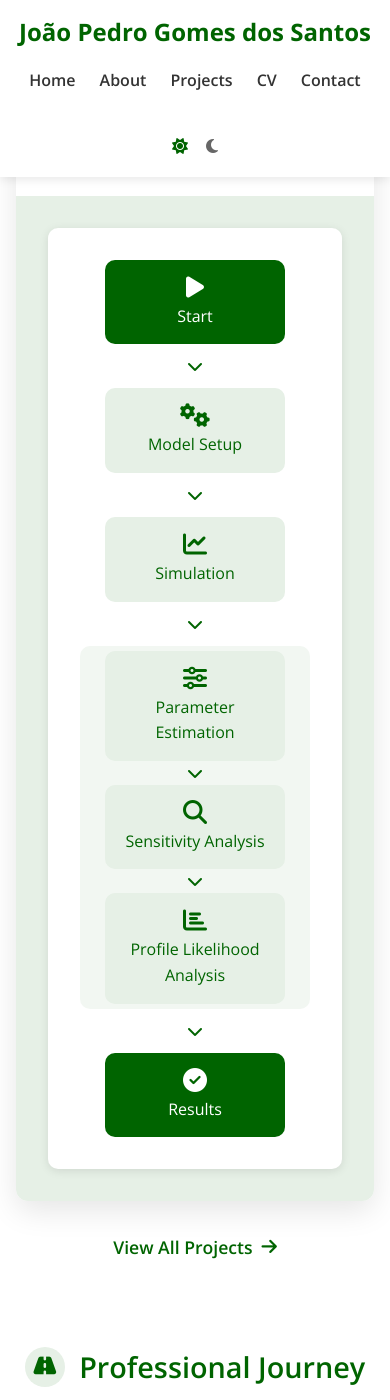
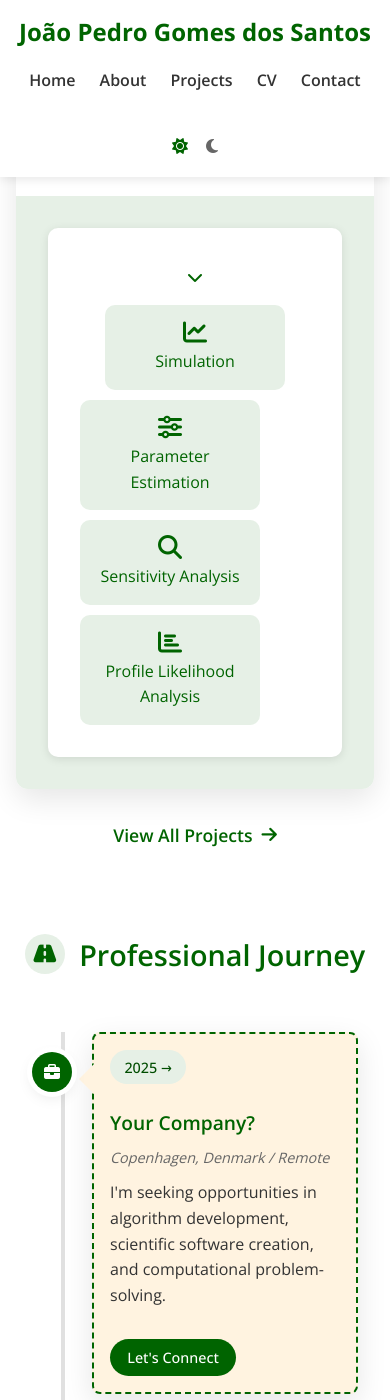
Before and after one commit to jpgsantos/jpgsantos.github.io, a Jekyll site: the page built from index.md, in a window 390 px wide and 1400 px high, scrolled down 3830 px. Built offline with Jekyll 4.4.1, drawn with Linux system fonts in a browser that asks for light colours.

Commit message:
Update featured-project.html

```diff
--- a/_includes/featured-project.html
+++ b/_includes/featured-project.html
@@ -61,7 +61,7 @@
         </div>
       </div>
 
-      <!-- Branching arrows -->
+      <!-- Branching arrows with better alignment -->
       <div class="branching-arrows">
         <div class="branch-arrow left">
           <i class="fas fa-chevron-down"></i>
@@ -104,88 +104,50 @@
       </div>
     </div>
 
-    <!-- Mobile Diagram (Modified to show correct hierarchy) -->
+    <!-- Mobile Diagram (with parallel analysis methods) -->
     <div class="workflow-diagram clean mobile-diagram">
-      <!-- Start node -->
-      <div class="diagram-node start-node">
-        <i class="fas fa-play"></i>
-        <span>Start</span>
-      </div>
-
-      <!-- Arrow -->
-      <div class="diagram-arrow">
-        <i class="fas fa-chevron-down"></i>
-      </div>
-
-      <!-- Model Setup node -->
-      <div class="diagram-node regular-node">
-        <i class="fas fa-cogs"></i>
-        <span>Model Setup</span>
-      </div>
-
-      <!-- Arrow -->
-      <div class="diagram-arrow">
-        <i class="fas fa-chevron-down"></i>
-      </div>
-
       <!-- Simulation node -->
       <div class="diagram-node regular-node">
         <i class="fas fa-chart-line"></i>
         <span>Simulation</span>
       </div>
 
-      <!-- Arrow -->
-      <div class="diagram-arrow">
-        <i class="fas fa-chevron-down"></i>
+      <!-- Three arrows pointing to the analysis methods -->
+      <div class="mobile-branching-arrows">
+        <div class="mobile-branch-arrow">
+          <i class="fas fa-chevron-down"></i>
+        </div>
+        <div class="mobile-branch-arrow">
+          <i class="fas fa-chevron-down"></i>
+        </div>
+        <div class="mobile-branch-arrow">
+          <i class="fas fa-chevron-down"></i>
+        </div>
       </div>
 
-      <!-- Analysis Section with header to show they're at same level -->
-      <div class="analysis-section">
-        <!-- Parameter Estimation node -->
+      <!-- Three parallel analysis boxes without arrows between them -->
+      <div class="mobile-analysis-boxes">
         <div class="diagram-node regular-node">
           <i class="fas fa-sliders-h"></i>
           <span>Parameter Estimation</span>
         </div>
 
-        <!-- Arrow -->
-        <div class="diagram-arrow">
-          <i class="fas fa-chevron-down"></i>
-        </div>
-
-        <!-- Sensitivity Analysis node -->
         <div class="diagram-node regular-node">
           <i class="fas fa-search"></i>
           <span>Sensitivity Analysis</span>
         </div>
 
-        <!-- Arrow -->
-        <div class="diagram-arrow">
-          <i class="fas fa-chevron-down"></i>
-        </div>
-
-        <!-- Profile Likelihood Analysis node -->
         <div class="diagram-node regular-node">
           <i class="fas fa-chart-bar"></i>
           <span>Profile Likelihood Analysis</span>
         </div>
-      </div>
-
-      <!-- Arrow -->
-      <div class="diagram-arrow">
-        <i class="fas fa-chevron-down"></i>
-      </div>
-
-      <!-- Results node -->
-      <div class="diagram-node end-node">
-        <i class="fas fa-check-circle"></i>
-        <span>Results</span>
       </div>
     </div>
   </div>
 </div>
 
 <style>
-/* Clean Workflow Diagram - Based on the provided image */
+/* Clean Workflow Diagram - Based on the provided images */
 .workflow-diagram.clean {
   display: flex;
   flex-direction: column;
@@ -246,10 +208,12 @@
   justify-content: center;
 }
 
+/* Improved branching arrows for desktop */
 .branching-arrows {
   display: flex;
   justify-content: space-between;
   width: 100%;
+  max-width: 580px; /* Control width to align with boxes below */
   padding: 0 20px;
   margin-top: 5px;
   margin-bottom: 5px;
@@ -264,7 +228,7 @@
 
 .branch-arrow.left {
   margin-right: auto;
-  margin-left: 20%;
+  margin-left: 13%;
 }
 
 .branch-arrow.center {
@@ -273,7 +237,7 @@
 
 .branch-arrow.right {
   margin-left: auto;
-  margin-right: 20%;
+  margin-right: 13%;
 }
 
 .workflow-diagram.clean .diagram-branching {
@@ -283,20 +247,45 @@
   gap: 10px;
 }
 
-/* Mobile Diagram (Linear version) */
+/* Mobile Diagram (Parallel version) */
 .workflow-diagram.clean.mobile-diagram {
   display: none;
 }
 
-/* Analysis section for mobile to group related items */
-.analysis-section {
+/* Mobile branching arrows */
+.mobile-branching-arrows {
   display: flex;
-  flex-direction: column;
+  justify-content: space-around;
+  width: 100%;
+  margin: 5px 0;
+}
+
+.mobile-branch-arrow {
+  color: #006400;
+  display: flex;
   align-items: center;
+  justify-content: center;
+}
+
+/* Mobile analysis boxes - positioned horizontally */
+.mobile-analysis-boxes {
+  display: flex;
+  flex-direction: row;
+  justify-content: space-between;
   width: 100%;
-  background-color: rgba(230, 240, 230, 0.5); /* Very light green background */
-  padding: 5px;
-  border-radius: 10px;
+  gap: 10px;
+}
+
+.mobile-analysis-boxes .diagram-node {
+  flex: 1;
+  width: auto;
+  min-width: 0;
+  font-size: 14px; /* Smaller font for mobile */
+  padding: 10px;
+}
+
+.mobile-analysis-boxes .diagram-node i {
+  font-size: 1.3em;
 }
 
 /* Responsive adjustments */
@@ -308,5 +297,31 @@
   .workflow-diagram.clean.mobile-diagram {
     display: flex;
   }
+
+  .mobile-analysis-boxes {
+    flex-direction: column;
+    gap: 10px;
+  }
+
+  .mobile-analysis-boxes .diagram-node {
+    width: 100%;
+    font-size: 16px; /* Restore normal font size for vertical layout */
+    padding: 15px;
+  }
+
+  .mobile-branching-arrows {
+    display: none; /* Hide the three arrows on very small screens */
+  }
+
+  /* Show a single arrow for very small screens */
+  .workflow-diagram.clean.mobile-diagram::before {
+    content: '\f078'; /* fa-chevron-down */
+    font-family: 'Font Awesome 5 Free';
+    font-weight: 900;
+    color: #006400;
+    font-size: 16px;
+    margin: 5px 0;
+    display: block;
+  }
 }
 </style>
```
